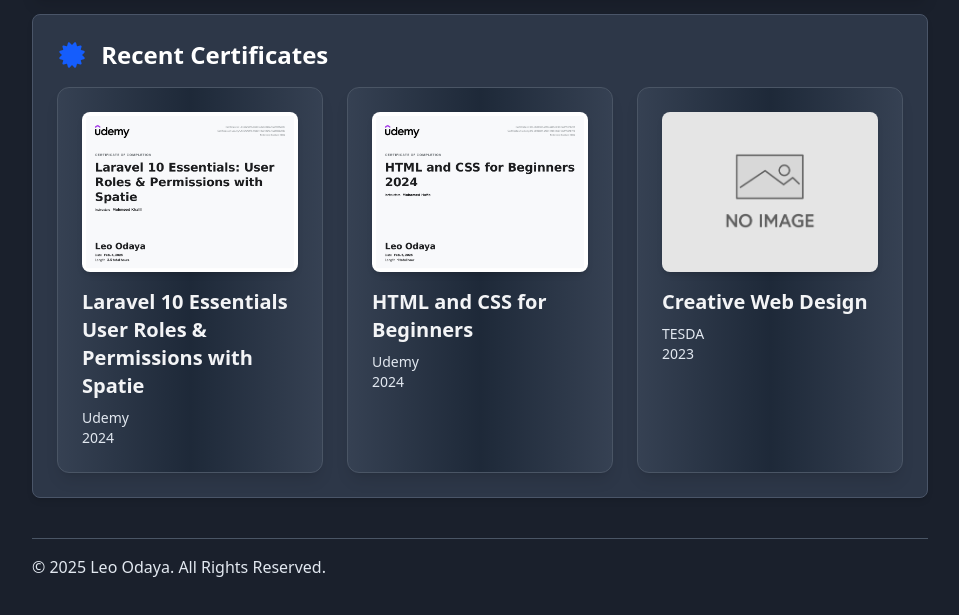
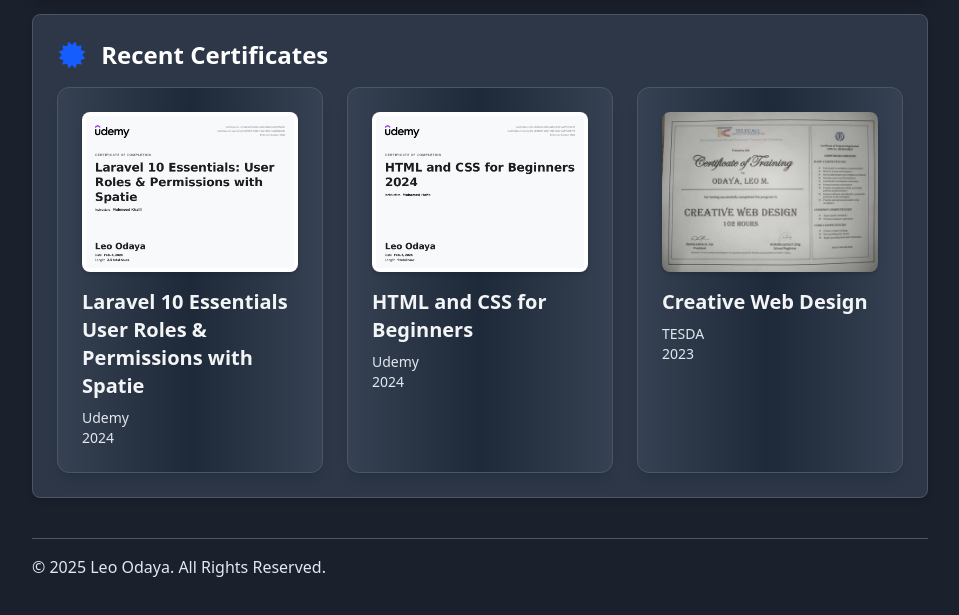
Before and after one commit to LeoOdaya117/Portfolio, a website: page public/index.html in a window 1280 px wide. Shown: the part 1792-2407 px from the top of the page, without its empty margins (160-1119 px from the left). Drawn offline with nearby package versions, Linux system fonts and the light colour scheme.

Commit message:
added the tesda certificate

```diff
--- a/public/index.html
+++ b/public/index.html
@@ -312,7 +312,7 @@
                 <div data-aos="fade-up" class="certificate-card flex flex-col bg-gradient-to-r from-gray-700 via-gray-800 to-gray-700 p-6 border border-gray-600 rounded-xl shadow-lg hover:shadow-xl transition duration-300 ease-in-out">
                     <!-- Certificate Image -->
                     <div class="certificate-image mb-4">
-                        <img src="./assets/images/default.jpeg" alt="Certificate 3" class="w-full h-40 object-cover rounded-lg shadow-md">
+                        <img src="./assets/images/certificate/certificate3.jpg" alt="Certificate 3" class="w-full h-40 object-cover rounded-lg shadow-md">
                     </div>
 
                     <!-- Certificate Info -->
```
Also changed, not shown: public/assets/images/certificate/certificate3.jpg (added).
